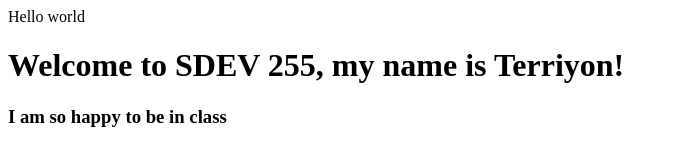
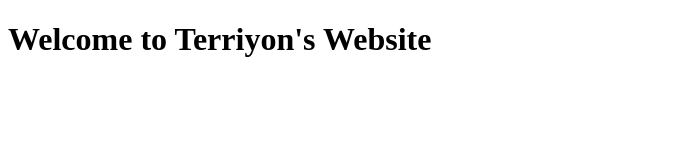
Before and after one commit to veasy71/Assignment1, a plain HTML site: page index.html in a window 1280 px wide. Shown: the whole page, without its empty margins (0-677 px from the left). Drawn offline with Linux system fonts and the light colour scheme.

Commit message:
Removed h3; changed h1

```diff
--- a/index.html
+++ b/index.html
@@ -9,10 +9,8 @@
 </head>
 
 <body>
-  Hello world
   <script src="script.js"></script>
- <h1>Welcome to SDEV 255, my name is Terriyon!</h1>
-  <h3>I am so happy to be in class</h3>
+ <h1>Welcome to Terriyon's Website</h1>
 
  <!--
   This script places a badge on your repl's full-browser view back to your repl's cover
```
